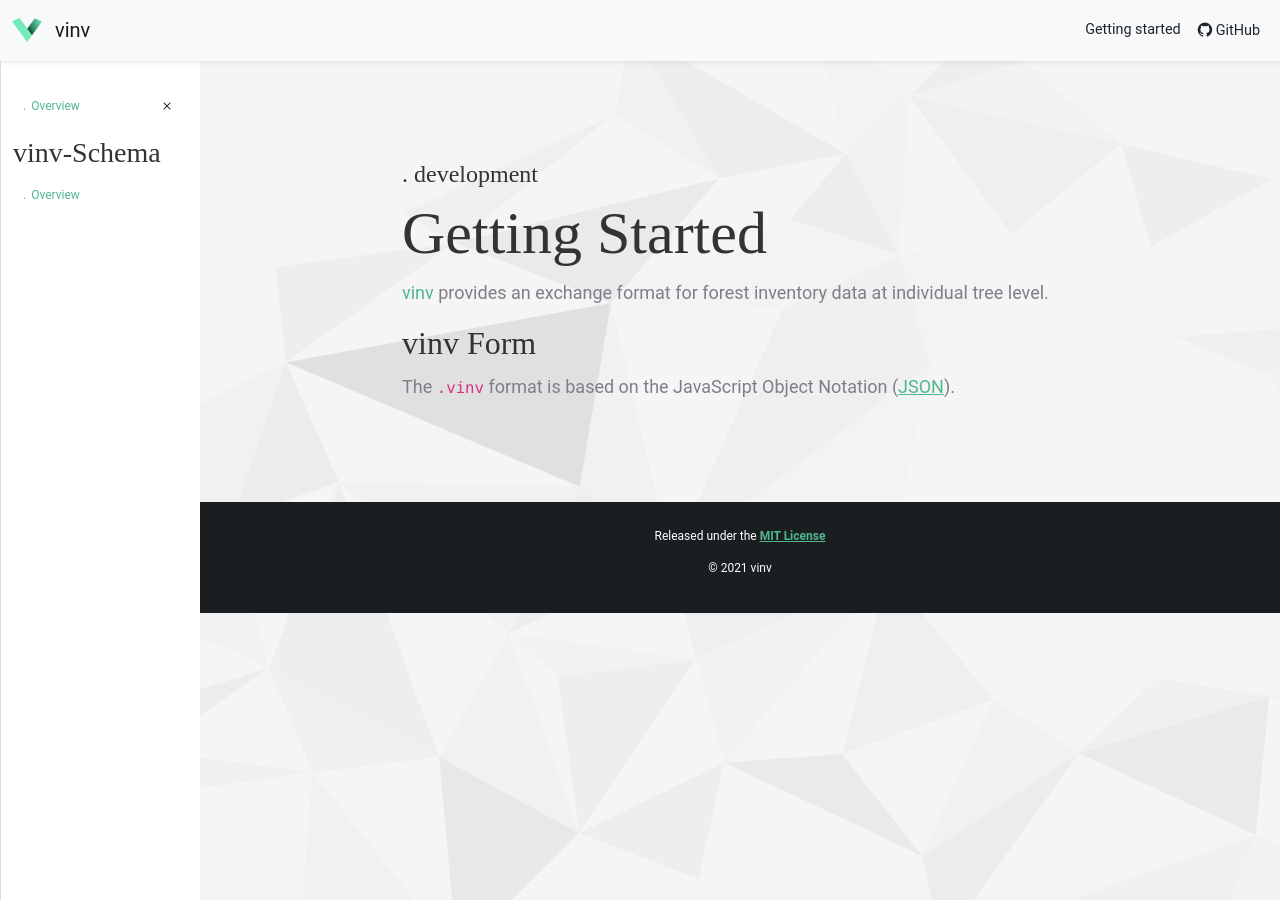
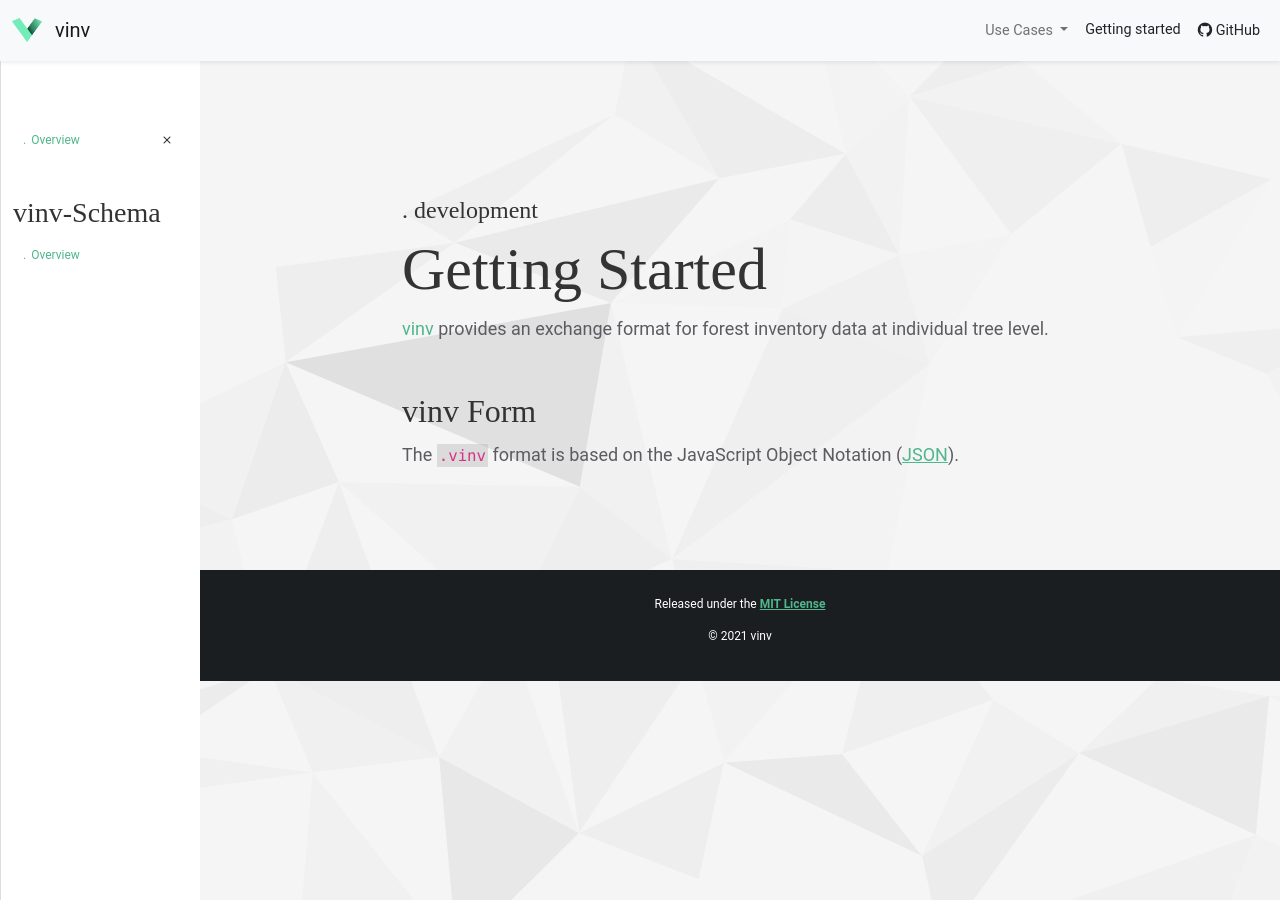
Before and after one commit to vinv-group/vinv-jekyll-theme, a Jekyll site: the page built from getting-started.md, in a window 1280 px wide. Built offline with Jekyll 4.4.1, drawn with Linux system fonts in a browser that asks for light colours.

Commit message:
change styles

```diff
--- a/_includes/contributors.html
+++ b/_includes/contributors.html
@@ -5,7 +5,7 @@
     <p>...who are giving themselves and their free time to contribute to <span class="heighlight">vinv</span></p>
   </div>
 </section>
-<section class="hero">
+<section id="contribution" class="hero">
   <div class="container-sm">
     <p class="h4"><span class="subtitle point-before">join vinv-group</span></p>
     <h1>Become a Contributor</h1>
--- a/_includes/navbar.html
+++ b/_includes/navbar.html
@@ -9,6 +9,14 @@
         </button>
         <div class="collapse navbar-collapse justify-content-between d-flex flex-row-reverse" id="navbarScroll">
           <ul class="nav navbar-nav main-navigation my-0 ">
+            <li class="nav-item dropdown">
+              <a class="nav-link dropdown-toggle" href="#" id="navbarDropdown" role="button" data-bs-toggle="dropdown" aria-expanded="false">
+                Use Cases
+              </a>
+              <ul class="dropdown-menu" aria-labelledby="navbarDropdown">
+                <li><a class="dropdown-item" href="#">Restoration</a></li>
+              </ul>
+            </li>
             <li class="nav-item">
               <a class="btn nav-link text-dark text-sm-center p-2 scroll" href="{{ site.url }}/getting-started">
                 Getting started
--- a/_sass/vinv/initialize.scss
+++ b/_sass/vinv/initialize.scss
@@ -24,6 +24,9 @@
     font-family: 'Times New Roman', Times, serif;
     color: #333;
 }
+h2, h3, h4, h5, h6, .h1, .h2, .h3, .h4, .h5{
+    margin-top: 1.5em;
+}
 h1, .h1 {
 
     font-size: 3.75rem;
@@ -34,7 +37,7 @@
     font-size: 1.125rem;
     font-weight: 400;
     line-height: 1.75;
-    color: #7e7e8a;
+    color: #5b5b62;
     text-align: left;
     background-color: #f5f5f5;
 }
@@ -163,3 +166,8 @@
     top: 0;
     right: 0;
 }
+
+code{
+    padding: 2px;
+    background-color: #b5b5b569;
+}
```
